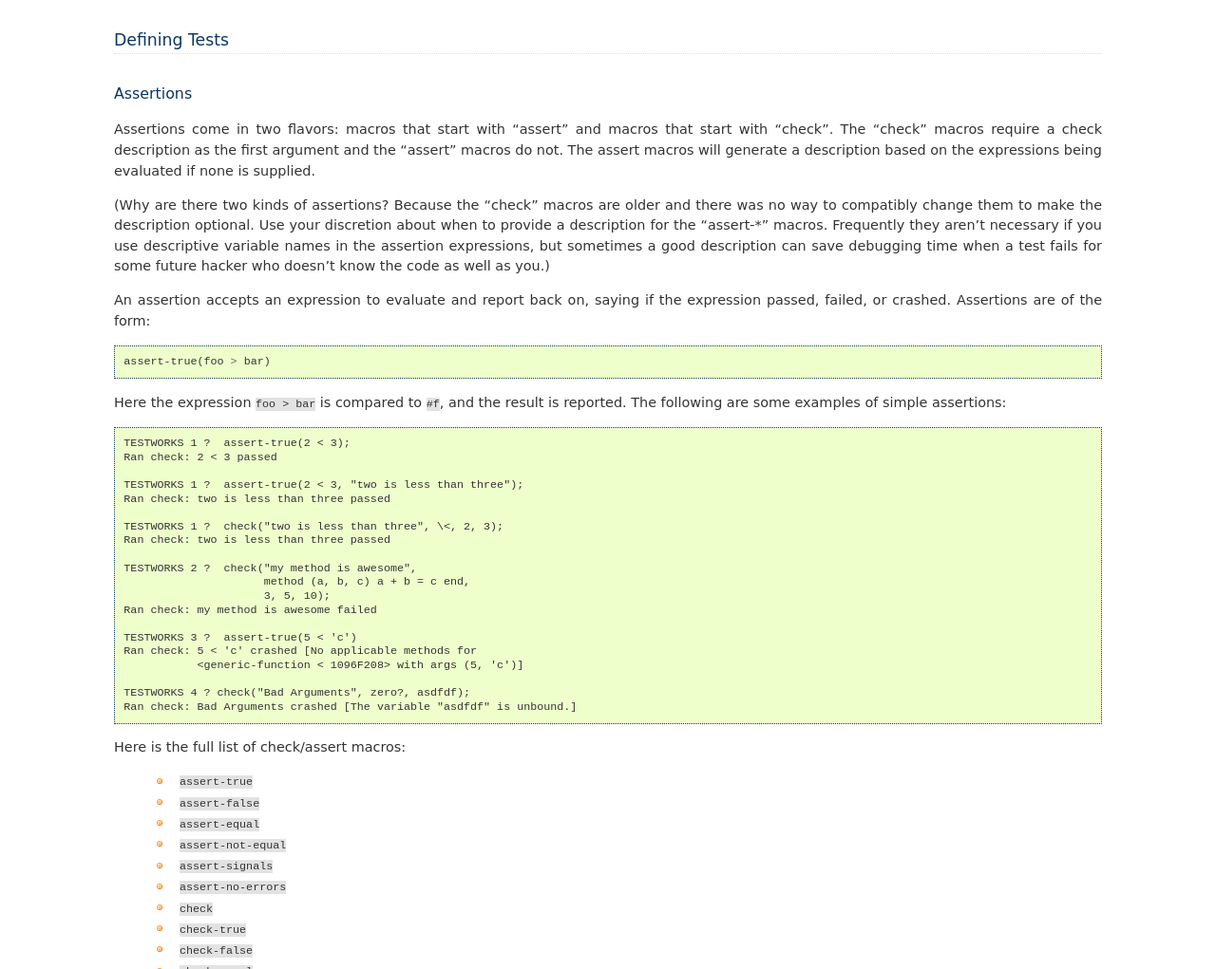
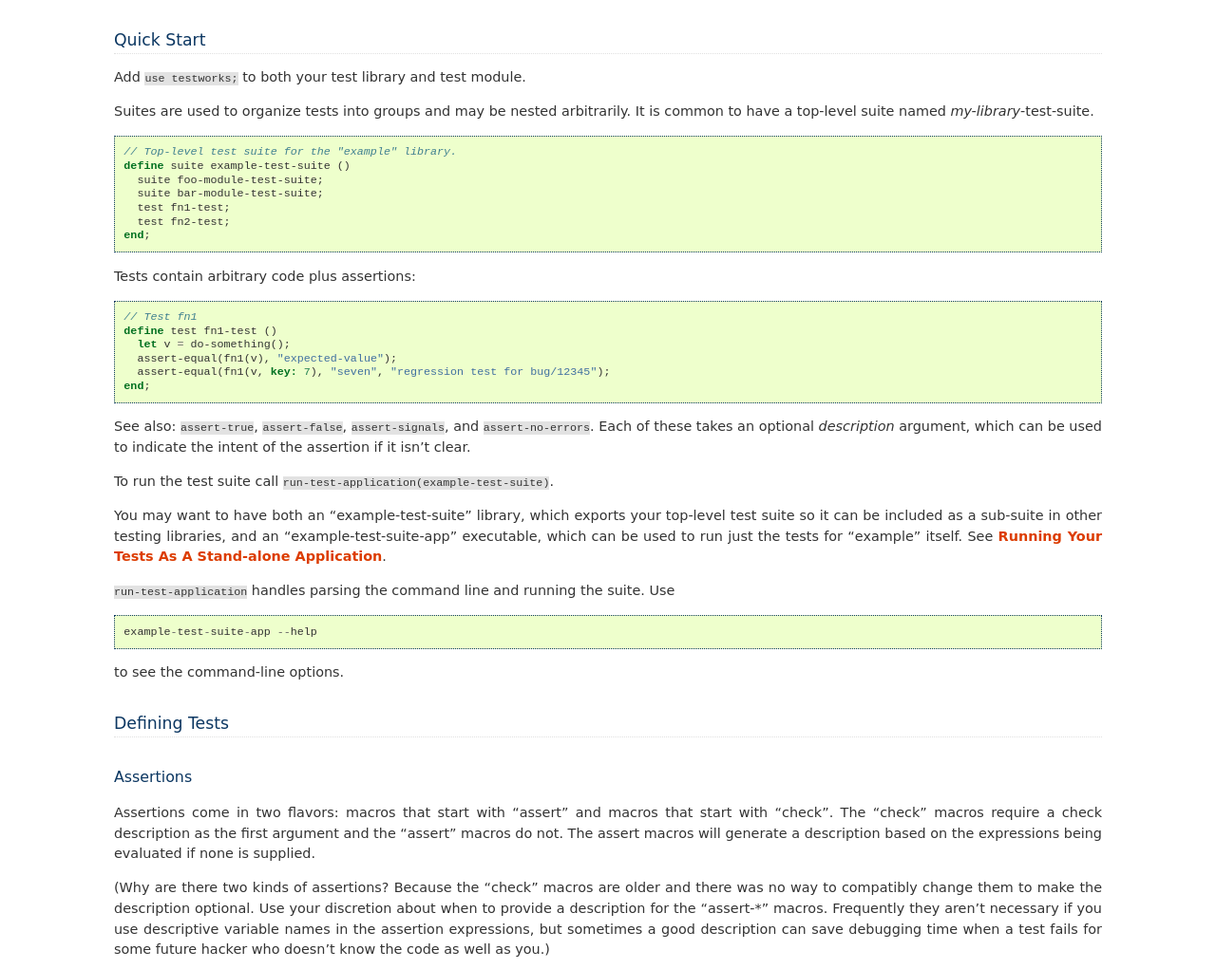
Before and after one commit to dylan-lang/testworks, a Sphinx documentation site: the page built from documentation/users-guide/source/usage.rst, in a window 1280 px wide and 1400 px high. Shown: the part 379-1400 px from the top of the window at 95% size. Built offline with Sphinx 7.4.7, drawn with Linux system fonts in a browser that asks for light colours; cross-references to code outside the pages are shown as plain code.

Commit message:
[doc] Add a Quick Start section.

```diff
--- a/documentation/users-guide/source/usage.rst
+++ b/documentation/users-guide/source/usage.rst
@@ -3,6 +3,74 @@ Usage
 
 .. current-library:: testworks
 .. current-module:: testworks
+
+.. TOC (C-c C-t TAB to insert a new TOC)
+   1   Quick Start
+   2   Defining Tests
+     2.1  Assertions
+     2.2  Tests
+     2.3  Suites
+   3   Organzing Your Test Suites
+   4   Running Your Tests As A Stand-alone Application
+   5   Setup and Cleanup Functions
+   6   Tags
+   7   Report Functions
+   8   Progress Functions
+   9   Comparing Test Results
+   10  Test Specifications
+   11  Generating Test Specifications
+
+Quick Start
+===========
+
+Add ``use testworks;`` to both your test library and test module.
+
+Suites are used to organize tests into groups and may be nested
+arbitrarily.  It is common to have a top-level suite named
+*my-library*-test-suite.
+
+.. code-block:: dylan
+
+   // Top-level test suite for the "example" library.
+   define suite example-test-suite ()
+     suite foo-module-test-suite;
+     suite bar-module-test-suite;
+     test fn1-test;
+     test fn2-test;
+   end;
+
+Tests contain arbitrary code plus assertions:
+
+.. code-block:: dylan
+
+   // Test fn1
+   define test fn1-test ()
+     let v = do-something();
+     assert-equal(fn1(v), "expected-value");
+     assert-equal(fn1(v, key: 7), "seven", "regression test for bug/12345");
+   end;
+
+See also: :func:`assert-true`, :func:`assert-false`,
+:func:`assert-signals`, and :func:`assert-no-errors`.  Each of these
+takes an optional *description* argument, which can be used to
+indicate the intent of the assertion if it isn't clear.
+
+To run the test suite call
+``run-test-application(example-test-suite)``.
+
+You may want to have both an "example-test-suite" library, which
+exports your top-level test suite so it can be included as a sub-suite
+in other testing libraries, and an "example-test-suite-app"
+executable, which can be used to run just the tests for "example"
+itself.  See `Running Your Tests As A Stand-alone Application`_.
+
+:func:`run-test-application` handles parsing the command line and
+running the suite.  Use ::
+
+  example-test-suite-app --help
+
+to see the command-line options.
+
 
 Defining Tests
 ==============
```
